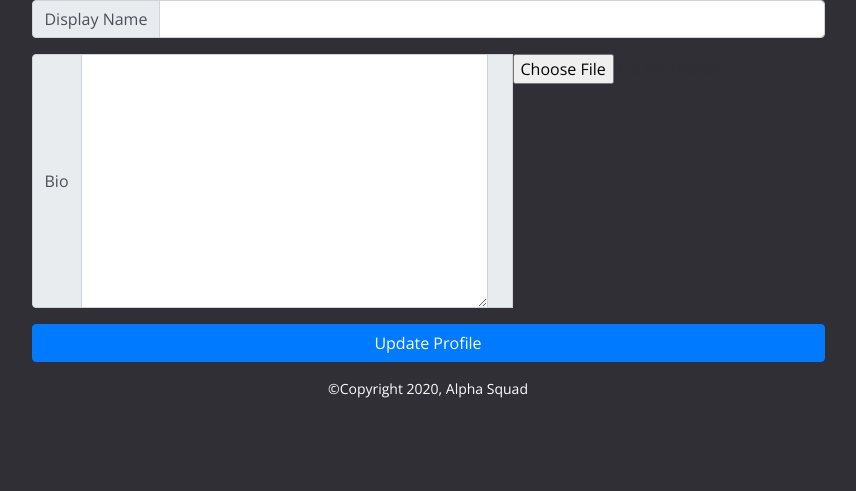
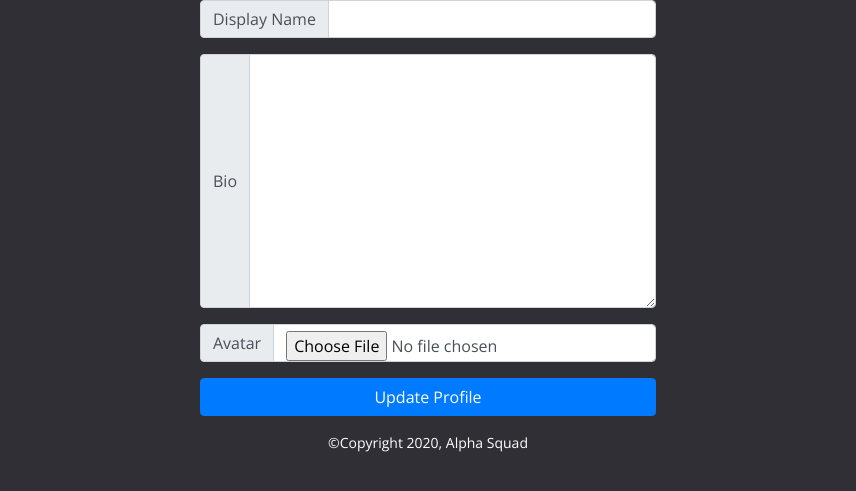
Before and after one commit to tchang421/MeetUpFinder, a Django app: template userprofile/templates/userprofile/edit.html in a window 1280 px wide. Shown: the part 56-547 px from the top of the page, without its empty margins (212-1068 px from the left). Run offline with Django 3.2, Linux system fonts and the light colour scheme; the template is opened without the code that fills it: values that come from a table or form of the project are taken from there, others are empty; some libraries are stand-ins or nearby versions.

Commit message:
adjust profile/edit styling

```diff
--- a/userprofile/forms.py
+++ b/userprofile/forms.py
@@ -9,5 +9,5 @@ class UserProfileForm(forms.ModelForm):
         widgets = {
             'display_name': forms.TextInput(attrs={'class': 'form-control'}),
             'bio': forms.Textarea(attrs={'class': 'form-control'}),
-            #'profile_pic': forms.ImageField(widget=ClearableFileInput)
+            'profile_pic': forms.FileInput(attrs={'class': 'form-control'})
         }
--- a/userprofile/templates/userprofile/edit.html
+++ b/userprofile/templates/userprofile/edit.html
@@ -16,8 +16,11 @@
                         <span class="input-group-text">Bio</span>
                     </div>
                     {{form.bio}}
-                    <div class="input-group-addon input-group-append">
-                        <div class="input-group-text"><i class="glyphicon glyphicon-calendar"></i></div>
+                </div>
+
+                <div class="input-group mb-3">
+                    <div class="input-group-prepend">
+                        <span class="input-group-text">Avatar</span>
                     </div>
                     {{form.profile_pic}}
                 </div>
```
